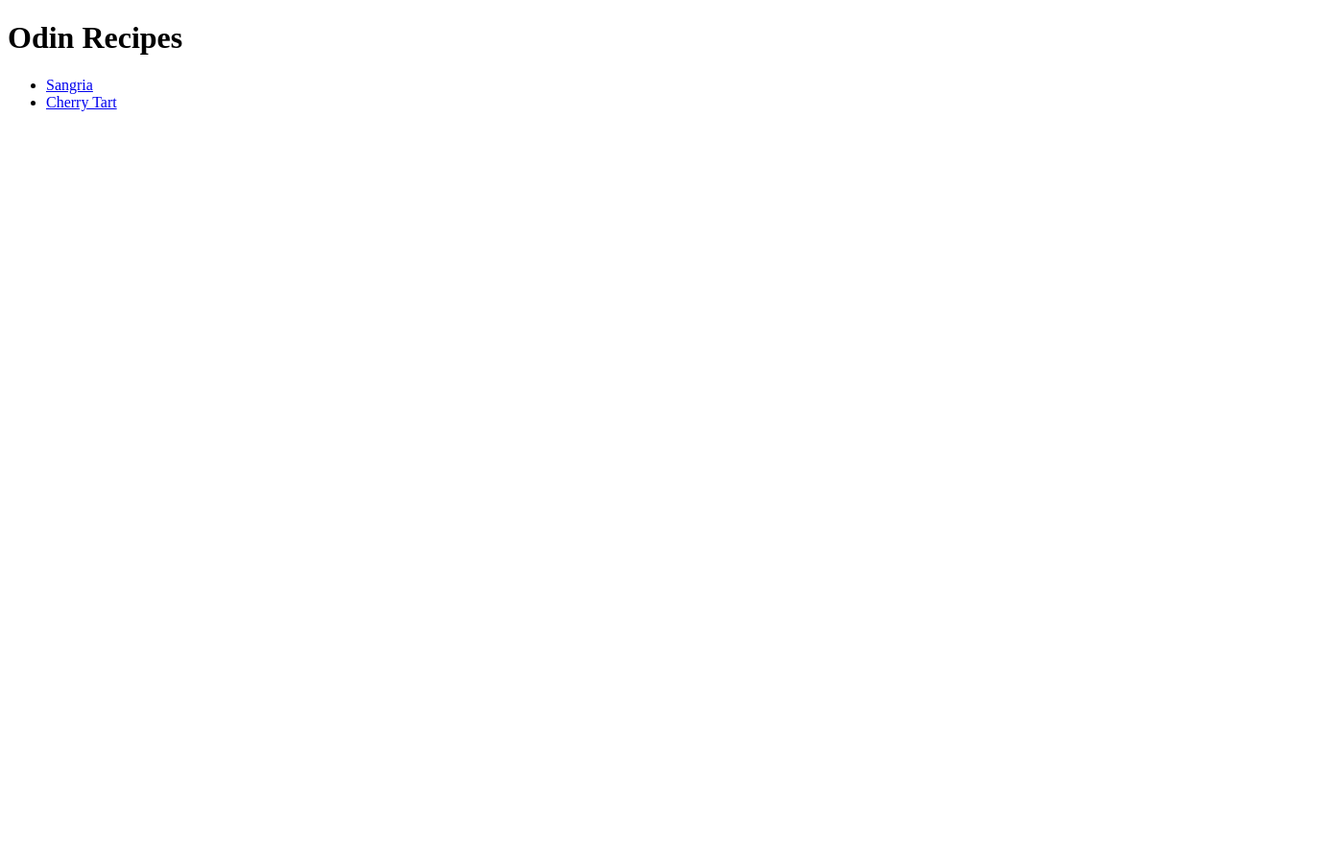
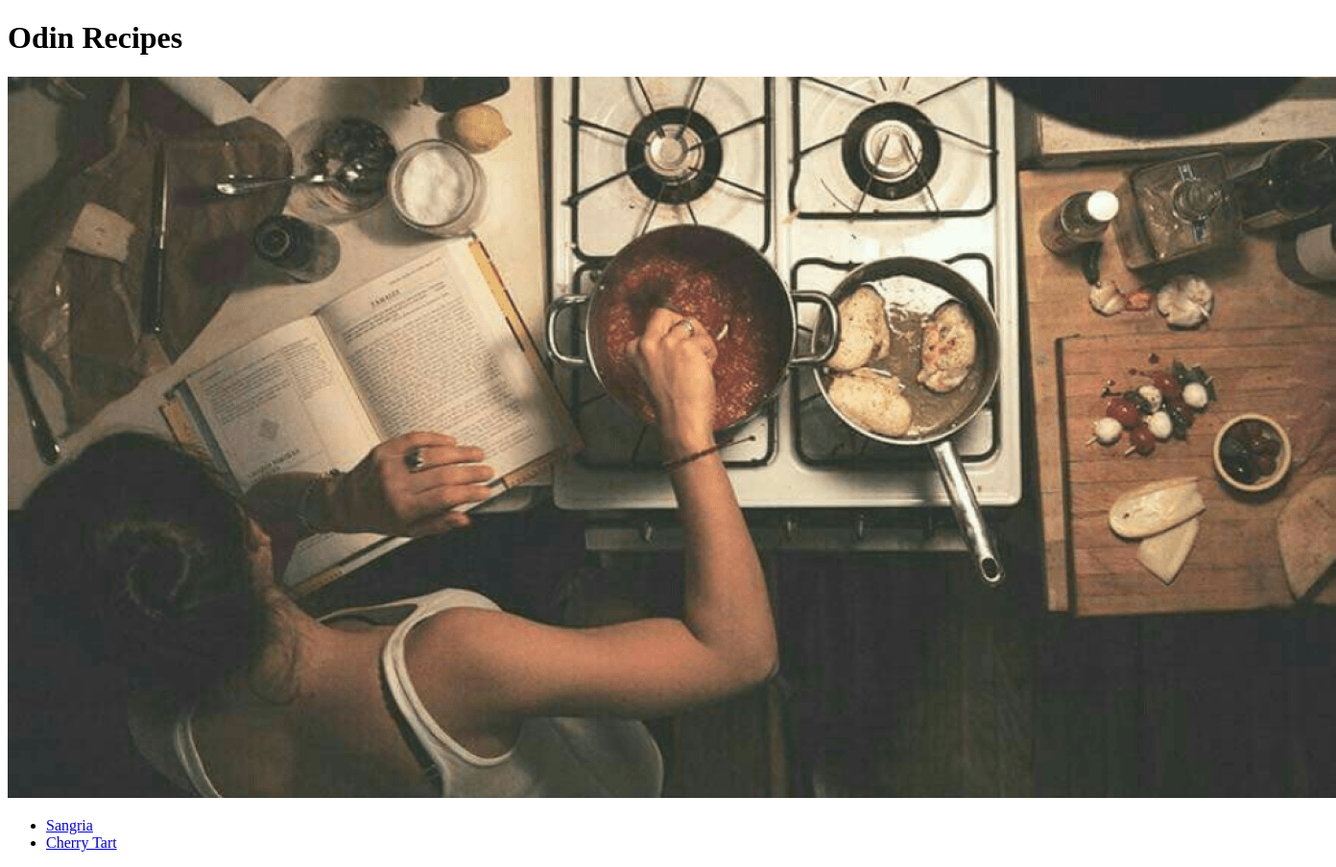
Before and after one commit to alexiastfn/odin-recipes, a plain HTML site: page index.html in a window 1280 px wide. Shown: the whole page at 96% size, 1392 px wide, since content can reach past the window. Before the commit the page ends 800 px from the top, so only its background shows below. Drawn offline with Linux system fonts and the light colour scheme.

Commit message:
added the index pic

```diff
--- a/index.html
+++ b/index.html
@@ -6,6 +6,7 @@
 </head>
 <body>
     <h1>Odin Recipes</h1>
+    <img src = "imgs/indexpic.png">
     <ul>
         <li><a href="recipes/sangria.html">Sangria</a></li>
         <li><a href="recipes/cherrytart.html">Cherry Tart</a></li>
```
Also changed, not shown: imgs/indexpic.png (added).
